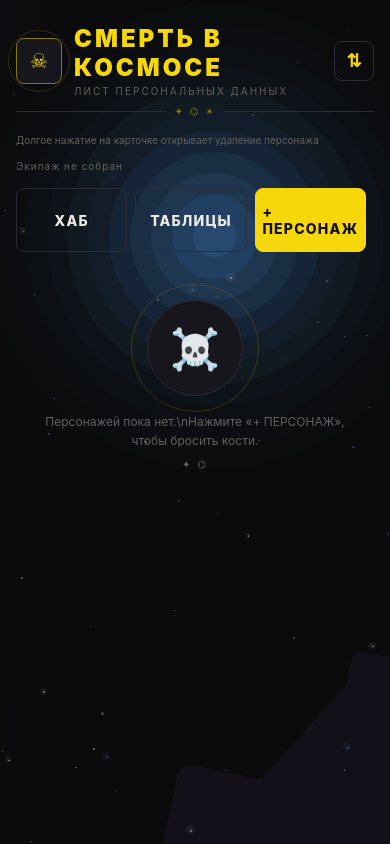
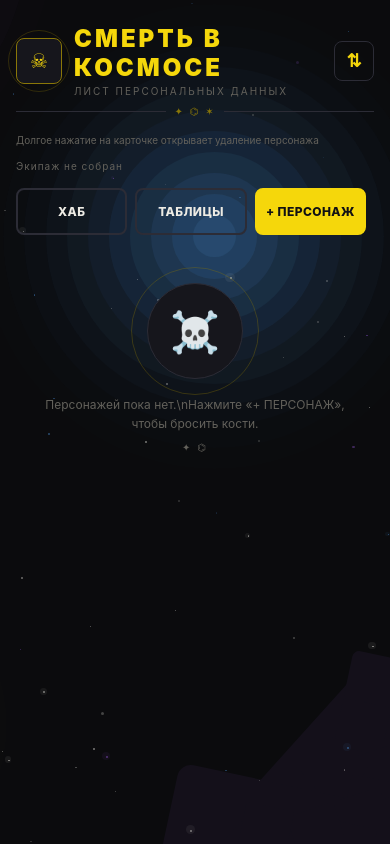
Before and after one commit to Splicer97/death_in_space, a React Native app: screen /Roster in a window 390 px wide. Built offline with nearby package versions, Linux system fonts and the light colour scheme; what react-native-mmkv would draw is missing.

Commit message:
Thicken header tab borders and shrink tab labels to one line

```diff
--- a/src/components/ui.tsx
+++ b/src/components/ui.tsx
@@ -205,12 +205,16 @@ export function Button({
   variant = 'primary',
   disabled,
   style,
+  textStyle,
+  singleLine,
 }: {
   title: string;
   onPress: () => void;
   variant?: 'primary' | 'ghost' | 'danger';
   disabled?: boolean;
   style?: StyleProp<ViewStyle>;
+  textStyle?: StyleProp<TextStyle>;
+  singleLine?: boolean;
 }) {
   return (
     <Pressable
@@ -228,10 +232,12 @@ export function Button({
       ]}
     >
       <Text
+        numberOfLines={singleLine ? 1 : undefined}
         style={[
           styles.buttonText,
           variant === 'ghost' && styles.buttonTextGhost,
           variant === 'danger' && styles.buttonTextDanger,
+          textStyle,
         ]}
       >
         {title}
--- a/src/screens/RosterScreen.tsx
+++ b/src/screens/RosterScreen.tsx
@@ -193,19 +193,25 @@ export default function RosterScreen({ navigation }: Props) {
           <Button
             title="ХАБ"
             variant="ghost"
+            singleLine
             onPress={() => navigation.navigate('Hub')}
             style={styles.headerButton}
+            textStyle={styles.tabText}
           />
           <Button
             title="ТАБЛИЦЫ"
             variant="ghost"
+            singleLine
             onPress={() => navigation.navigate('Tables')}
             style={styles.headerButton}
+            textStyle={styles.tabText}
           />
           <Button
             title="+ ПЕРСОНАЖ"
+            singleLine
             onPress={() => navigation.navigate('Create')}
             style={styles.headerButton}
+            textStyle={styles.tabText}
           />
         </View>
       </View>
@@ -313,7 +319,13 @@ const styles = StyleSheet.create({
     marginTop: spacing.sm,
   },
   headerActions: { flexDirection: 'row' },
-  headerButton: { flex: 1, marginRight: spacing.sm },
+  headerButton: {
+    flex: 1,
+    marginRight: spacing.sm,
+    borderWidth: 2,
+    paddingHorizontal: spacing.xs,
+  },
+  tabText: { fontSize: font.small, letterSpacing: 0.4 },
   card: {
     backgroundColor: colors.surface,
     borderRadius: radius.lg,
```
